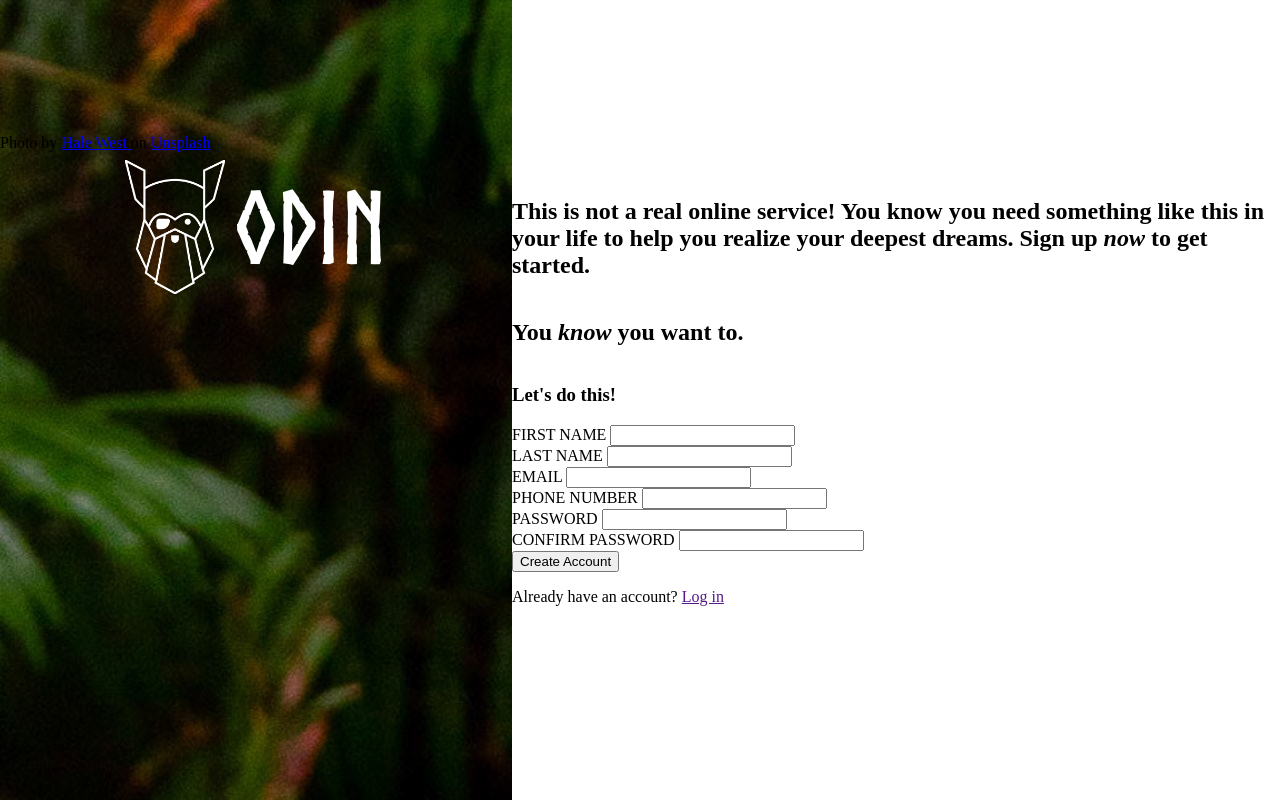
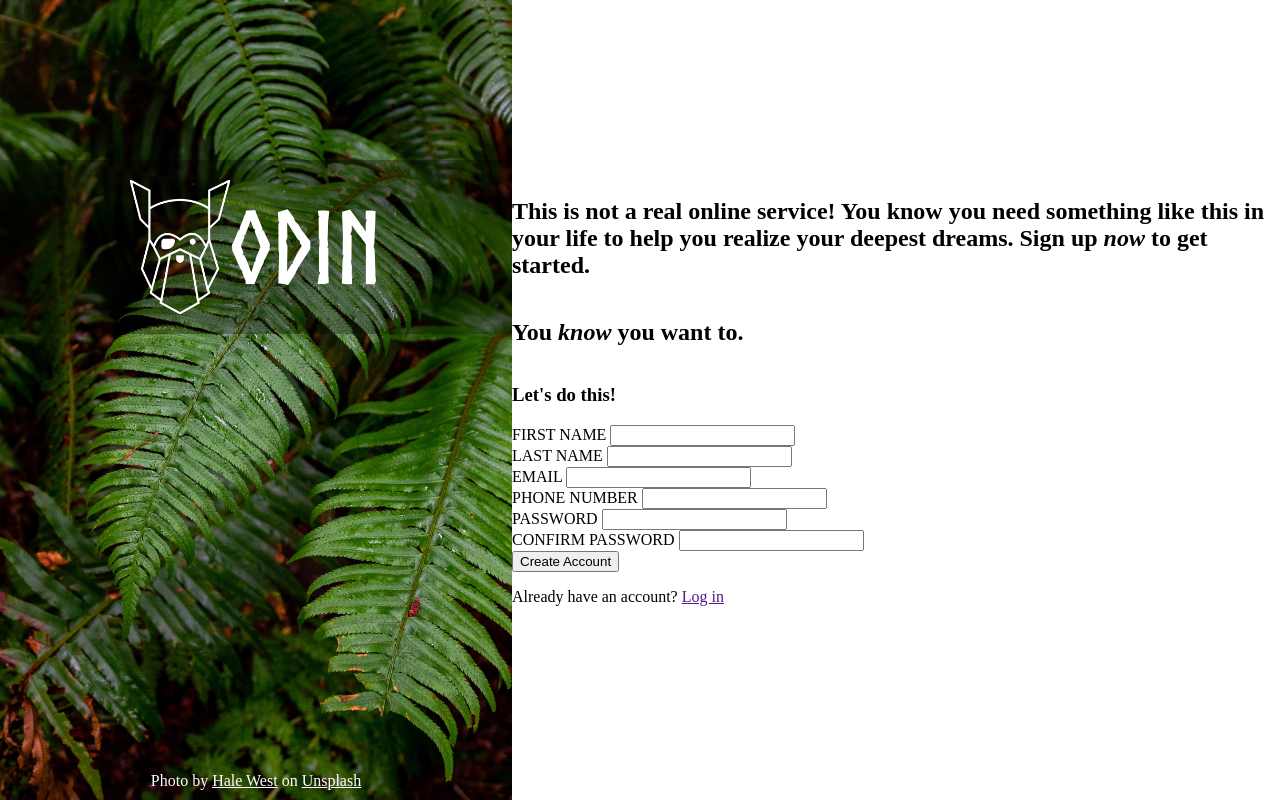
Before and after one commit to dukeofjukes/sign-up-form, a plain HTML site: page index.html in a window 1280 px wide. Drawn offline with Linux system fonts and the light colour scheme.

Commit message:
Finish styling left side

```diff
--- a/main.css
+++ b/main.css
@@ -14,7 +14,7 @@ body {
 body > .left {
   width: 40vw;
   background-image: url(./halie-west-25xggax4bSA-unsplash.jpg);
-  /* need some image styling here */
+  background-size: cover;
 }
 
 body > .left > .logo {
@@ -26,16 +26,26 @@ body > .left > .logo {
   font-family: NorseBold;
   font-size: 100px;
   color: white;
-  /* add transparent background */
+  padding: 20px 0 20px 0;
+  background-color: rgba(0, 0, 0, 30%);
 }
 
+/* the odin logo */
 body > .left > .logo > img {
   width: 100px;
-  margin-right: 10px;
 }
 
-body > .left > .logo > .photo-credit {
-  /* position: fixed; */
+body > .left > .photo-credit {
+  position: fixed;
+  color: white;
+  bottom: 10px;
+  text-align: center;
+  width: 40%;
+}
+
+body > .left a {
+  text-decoration: underline;
+  color: inherit;
 }
 
 body > .right {
```
Also changed, not shown: index.html (+1 -1 lines).
